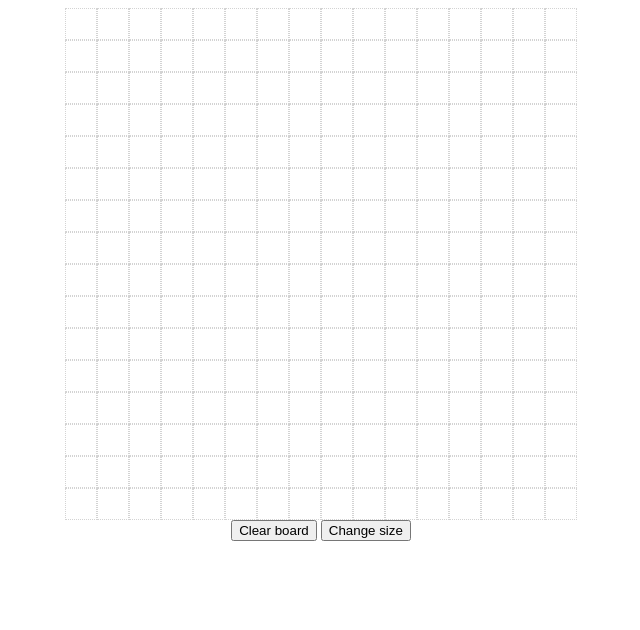
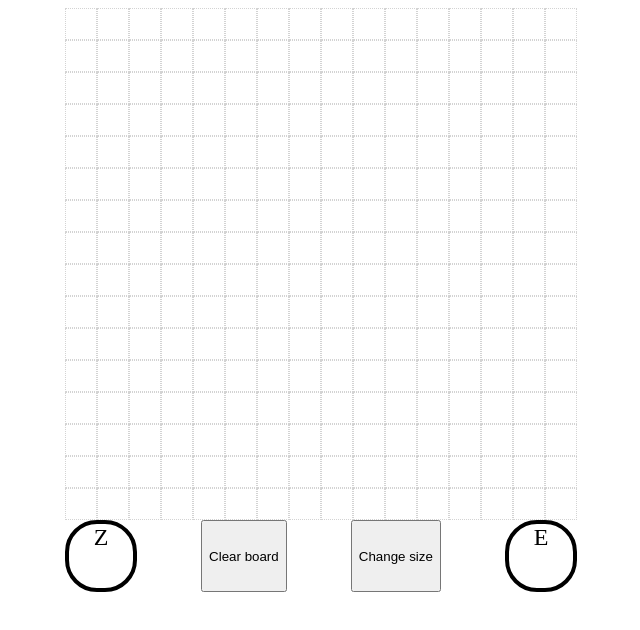
Before and after one commit to blackbear216/etch-a-sketch, a plain HTML site: page index.html in a window 1280 px wide. Shown: the whole page, without its empty margins (319-959 px from the left). Drawn offline with Linux system fonts and the light colour scheme.

Commit message:
Add template for bottom buttons

```diff
--- a/index.html
+++ b/index.html
@@ -11,8 +11,10 @@
             <div class="grid"></div>
 
             <div class="buttons">
+                <div class="circle-button">Z</div>
                 <input type="button" value="Clear board" onclick="clearBoard()"></button>
                 <input type="button" value="Change size" onclick="getSize()"></button>
+                <div class="circle-button">E</div>
             </div>
 
         </div>
--- a/style.css
+++ b/style.css
@@ -33,3 +33,18 @@
 .filled {
     background-color: black;
 }
+
+.circle-button {
+    width: 64px;
+    height: 64px;
+    border: 4px solid black;
+    border-radius: 32px;
+    text-align: center;
+    font-size: 24px;
+}
+
+.buttons {
+    width: 512px;
+    display: flex;
+    justify-content: space-between;
+}
```
